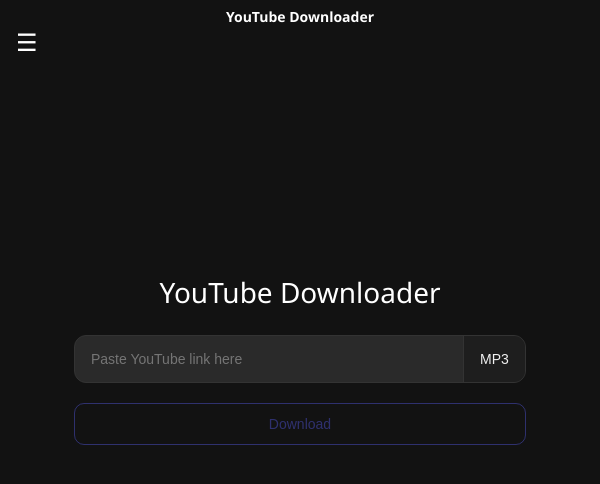
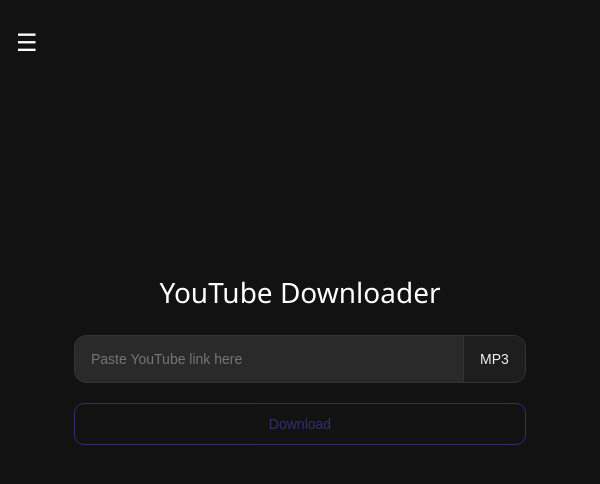
Before and after one commit to ManTreeJoe/youtube-downloader, an Electron app: page index.html in a window 600 px wide. Drawn offline with Linux system fonts and the light colour scheme; no server answers.

```diff
--- a/index.html
+++ b/index.html
@@ -41,6 +41,7 @@
 
       .title-bar {
         position: fixed;
+        background-color: var(--bg-color);
         top: 0;
         left: 0;
         width: 100%;
@@ -197,7 +198,7 @@
 
   <body>
     <div class="title-bar">
-      <span class="title-text">YouTube Downloader</span>
+      <span class="title-text"></span>
     </div>
 
     <div class="sidebar" id="sidebar">
--- a/package.json
+++ b/package.json
@@ -9,7 +9,8 @@
   "scripts": {
     "start": "electron .",
     "package-mac": "electron-packager . 'YouTube Downloader' --platform=darwin --arch=arm64 --icon=icon.icns --overwrite --extra-resource=tools --out=dist",
-    "build:win": "electron-packager . 'YouTube Downloader' --platform=win32 --arch=x64 --icon=icon.ico --overwrite --extra-resource=tools --out=dist"
+    "build:win": "electron-packager . 'YouTube Downloader' --platform=win32 --arch=x64 --icon=icon.ico --overwrite --extra-resource=tools --out=dist",
+    "dmg": "electron-installer-dmg 'dist/YouTube Downloader-darwin-arm64/YouTube Downloader.app' 'YouTube Downloader' --out=dist --overwrite --icon=icon.icns"
   },
   "dependencies": {
     "dotenv": "^16.4.7",
@@ -18,6 +19,7 @@
   "devDependencies": {
     "electron": "^27.1.0",
     "electron-builder": "^26.0.12",
+    "electron-installer-dmg": "^5.0.1",
     "electron-packager": "^17.1.1"
   },
   "build": {
```
Also changed, not shown: icon.ico, 2 other files.
